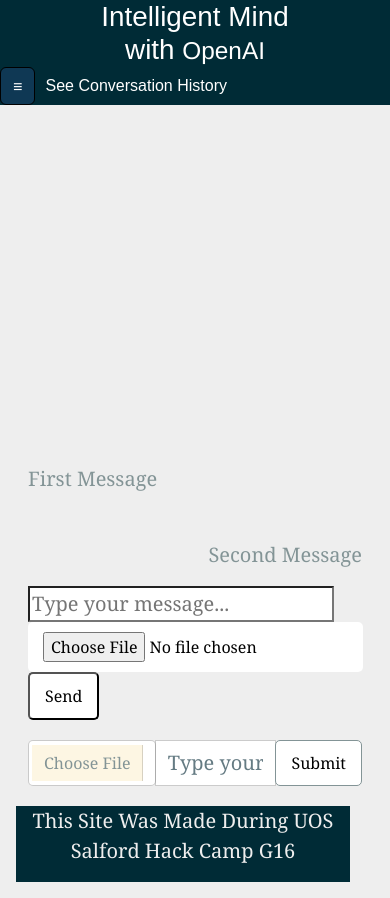
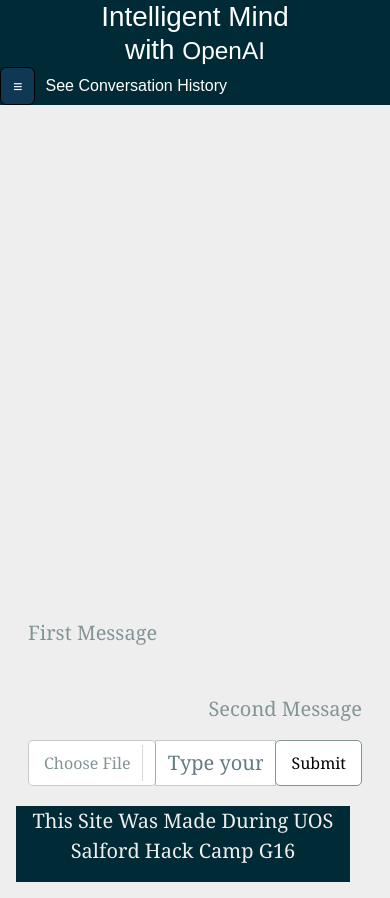
Before and after one commit to Beasta2768/HackCamp, a PHP site: page / in a window 390 px wide. Run offline with PHP 8.4, Linux system fonts and the light colour scheme; some web fonts are replaced.

Commit message:
Fully optimised code to be mobile device friendly.

```diff
--- a/Views/index.phtml
+++ b/Views/index.phtml
@@ -18,17 +18,10 @@
         <?php $view->count ++ ?>
     <?php endforeach; ?>
     </div>
-       <form method="post" action="<?php echo $_SERVER['PHP_SELF']?>">
-    <input type="text" id="user-input" placeholder="Type your message..." name="chatMsg" value="<?php if (isset($_POST['chatMsg'])){ echo $_POST['chatMsg'];}?>" autocomplete="false" required>
-    <div id="button">
-        <input type="file" id="myFile" name="filename">
-        <input type="submit" id="submit_button" value="Send" name="chatSnd">
-    </div>
-       </form>
         <form method="post" action="<?php echo $_SERVER['PHP_SELF']?>">
         <div class=" input-group mb-3">
-            <input type="file" class="form-control" id="myFile" name="filename">
-            <input type="text" id="user-input" class="form-control" placeholder="Type your message..." aria-label="Type here" name="chatMsg" value="<?php if (isset($_POST['chatMsg'])){ echo $_POST['chatMsg'];}?>" autocomplete="false" required>
+            <input class="form-control" type="file" id="myFile" name="filename">
+            <input class="form-control" type="text" id="user-input" placeholder="Type your message..." aria-label="Type here" name="chatMsg" value="<?php if (isset($_POST['chatMsg'])){ echo $_POST['chatMsg'];}?>" autocomplete="false" required>
             <input class="btn btn-outline-secondary" id="submit_button" value="Submit" type="submit">
         </div>
         </form>
--- a/css/style.css
+++ b/css/style.css
@@ -119,6 +119,10 @@ img#logo {
 
     padding: 1rem;
 }
+:root {
+    --bs-tertiary-bg: #fffffff;
+}
+
 
 #footer {
     color: #eeeeee
```
